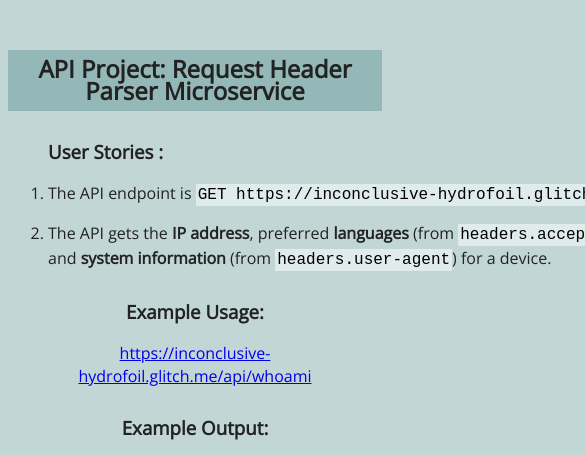
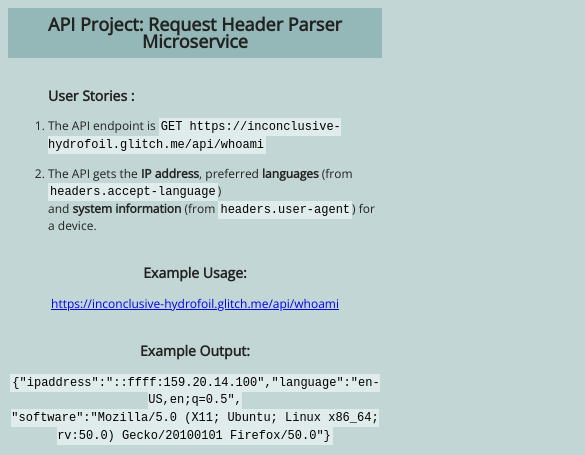
Before and after one commit to atiyahaider/Request-header-parser, a website: page views/index.html in a window 390 px wide. Shown: the top 455 px of the page, 585 px wide, since content can reach past the window. Drawn offline with nearby package versions, Linux system fonts and the light colour scheme; files that its build step writes are made by us from their sources.

Commit message:
Made html responsive

```diff
--- a/public/style.css
+++ b/public/style.css
@@ -1,4 +1,7 @@
 /****** Main Styling ******/
+* {
+    box-sizing: border-box;
+  }
 
 body {
 	font-family: 'Open Sans', sans-serif;
@@ -12,7 +15,8 @@
 h2{
   background-color: #94b8b8;
   margin-top: 50px;
-  padding: 8px;}
+  padding: 8px;
+}
 
 h3 {
   margin-top: 30px;
@@ -57,3 +61,15 @@
 .right {
   float: right;
 }
+
+@media screen and (max-width: 500px) {
+  body {
+    font-size: 12px;
+  }
+  h2{
+    margin-top: 0px;
+  }
+  .user-stories {
+    width: 100%;
+  }
+}
--- a/views/index.html
+++ b/views/index.html
@@ -4,6 +4,7 @@
 
    <head>
       <title>Request Header Parser</title>
+      <meta content="width=device-width, initial-scale=1" name="viewport"/>
       <link href="https://fonts.googleapis.com/css?family=Open+Sans" rel="stylesheet">
       <link rel="stylesheet" href="https://use.fontawesome.com/releases/v5.6.3/css/all.css" integrity="sha384-UHRtZLI+pbxtHCWp1t77Bi1L4ZtiqrqD80Kn4Z8NTSRyMA2Fd33n5dQ8lWUE00s/" crossorigin="anonymous">
       <link href="style.css" rel="stylesheet" type="text/css">
```
